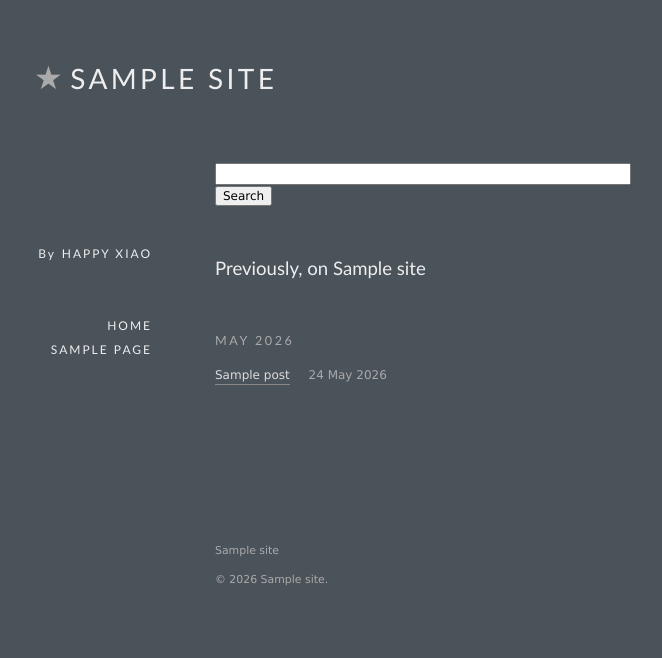
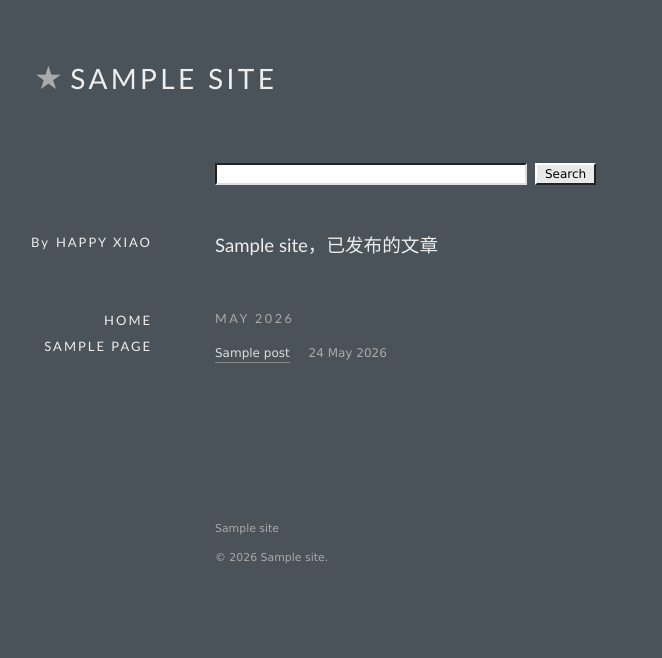
Before and after one commit to happyokay/fireblog-classic, a WordPress theme: template page-archive.php in a window 1280 px wide. Shown: the top 658 px of the page, without its empty margins (287-949 px from the left). Run offline with PHP 8.4 and a stand-in for WordPress, Linux system fonts and the light colour scheme; the site name, menu and one post (Sample post) are stand-ins, and other content is empty; some libraries are stand-ins or nearby versions.

Commit message:
Refine archive search and compact header

```diff
--- a/page-archive.php
+++ b/page-archive.php
@@ -29,19 +29,11 @@ $current_month = '';
 <section class="archive-index">
 	<form class="archive-search" role="search" method="get" action="<?php echo esc_url( home_url( '/' ) ); ?>">
 		<label class="screen-reader-text" for="archive-search-field"><?php esc_html_e( 'Search', 'fireblog-classic' ); ?></label>
-		<input id="archive-search-field" name="s" type="search" value="<?php echo esc_attr( get_search_query() ); ?>">
+		<input id="archive-search-field" name="s" type="text" value="<?php echo esc_attr( get_search_query() ); ?>">
 		<input type="submit" value="<?php esc_attr_e( 'Search', 'fireblog-classic' ); ?>">
 	</form>
 
-	<h1>
-		<?php
-		printf(
-			/* translators: %s: site name. */
-			esc_html__( 'Previously, on %s', 'fireblog-classic' ),
-			esc_html( get_bloginfo( 'name' ) )
-		);
-		?>
-	</h1>
+	<h1><?php echo esc_html( get_bloginfo( 'name' ) ); ?>，<?php esc_html_e( '已发布的文章', 'fireblog-classic' ); ?></h1>
 
 	<?php if ( $archive_query->have_posts() ) : ?>
 		<?php while ( $archive_query->have_posts() ) : ?>
--- a/style.css
+++ b/style.css
@@ -4,7 +4,7 @@ Theme URI: https://example.com/fireblog-classic
 Author: Custom
 Author URI: https://example.com
 Description: A spare, text-first WordPress theme inspired by classic independent weblogs.
-Version: 0.3.0
+Version: 0.4.0
 Requires at least: 6.0
 Tested up to: 6.5
 Requires PHP: 7.4
@@ -99,7 +99,7 @@ strong {
 	background-color: transparent;
 	border: 0 dotted var(--fb-bg-hover);
 	display: flex;
-	gap: 84px;
+	gap: 12px;
 	height: auto;
 	line-height: 0;
 	margin: 59px 12px 69px 41px;
@@ -143,8 +143,8 @@ strong {
 .custom-logo {
 	display: block;
 	margin-top: 0;
-	max-height: 56px;
-	max-width: 56px;
+	max-height: 44px;
+	max-width: 44px;
 	object-fit: contain;
 	width: auto;
 }
@@ -186,8 +186,9 @@ strong {
 	line-height: 1em;
 	padding: 5px 0 0;
 	position: absolute;
+	font-size: 13px;
 	text-align: right;
-	top: 184px;
+	top: 172px;
 	width: 160px;
 }
 
@@ -383,22 +384,45 @@ strong {
 }
 
 .archive-search {
+	align-items: center;
+	display: flex;
+	flex-wrap: nowrap;
+	gap: 8px;
 	margin: 0 0 4em;
 }
 
-.archive-search input[type="search"] {
+.archive-search input[type="text"] {
+	appearance: auto;
+	background-color: #ffffff;
+	border-color: #777777 #dddddd #dddddd #777777;
+	border-style: inset;
+	border-width: 2px;
 	box-sizing: border-box;
+	color: #000000;
 	font-family: var(--fb-sans);
 	font-size: 1em;
-	margin-right: 8px;
-	max-width: 100%;
-	padding: 2px 4px;
-	width: 26rem;
+	height: 22px;
+	margin: 0;
+	max-width: calc(100% - 78px);
+	padding: 1px 3px;
+	width: 26em;
 }
 
 .archive-search input[type="submit"] {
+	appearance: auto;
+	background-color: #e9e9e9;
+	border-color: #ffffff #777777 #777777 #ffffff;
+	border-style: outset;
+	border-width: 2px;
+	color: #000000;
+	cursor: pointer;
 	font-family: var(--fb-sans);
 	font-size: 1em;
+	height: 22px;
+	line-height: 1;
+	margin: 0;
+	padding: 1px 8px;
+	white-space: nowrap;
 }
 
 .archive-index h1 {
@@ -468,6 +492,7 @@ strong {
 	}
 
 	.site-banner {
+		gap: 10px;
 		margin: 28px 0 32px;
 		width: auto;
 	}
@@ -497,4 +522,15 @@ strong {
 		display: block;
 		margin: 0.15rem 0 0;
 	}
+
+	.archive-search {
+		align-items: center;
+		flex-wrap: nowrap;
+	}
+
+	.archive-search input[type="text"] {
+		flex: 1 1 auto;
+		min-width: 0;
+		width: auto;
+	}
 }
```
